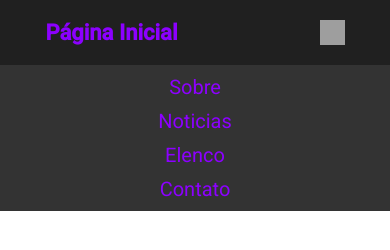
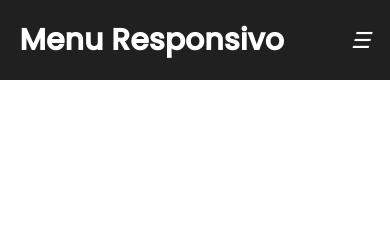
Before and after one commit to ericksntz/AW1-2023, a plain HTML site: page 2º Bimestre/Responsivo/index.html in a window 390 px wide. Drawn offline with Linux system fonts and the light colour scheme; grey boxes are pictures that could not be loaded.

Commit message:
Add files via upload

```diff
--- a/2º Bimestre/Responsivo/index.html
+++ b/2º Bimestre/Responsivo/index.html
@@ -8,22 +8,19 @@
     <title>Menu Responsivo</title>
 </head>
 <body>
-    <header>
-        <h1>Página Inicial</h1>
-        <ul>
-            <li><a href="#">Página Inicial</a></li>
-            <li><a href="#">Sobre</a></li>
-            <li><a href="#">Noticias</a></li>
-            <li><a href="#">Elenco</a></li>
-            <li><a href="#">Contato</a></li>
-        </ul>
-        <img src="https://icones.pro/wp-content/uploads/2021/04/icone-menu-violet.png">
-    </header>
-    <div class="menu">
-            <li>Sobre</a></li>
-            <li>Noticias</a></li>
-            <li>Elenco</a></li>
-            <li>Contato</a></li>
-    </div>
+    <nav>
+        <div class="logo">Menu Responsivo</div>
+        <input type="checkbox" id="check">
+        <label for="check" class="menu-btn">
+            <i class="fa-solid fa-bars">&#9776;</i>
+        </label>
+            <ul class="menu">
+              <li><a class="active" href="#">Início</a></li>
+              <li><a href="#">Sobre</a></li>
+              <li><a href="#">Serviços</a></li>
+              <li><a href="#">Galeria</a></li>
+              <li><a href="#">Contato</a></li>
+            </ul>
+    </nav>
 </body>
 </html>
--- a/2º Bimestre/Responsivo/style.css
+++ b/2º Bimestre/Responsivo/style.css
@@ -1,60 +1,96 @@
-@import url('https://fonts.googleapis.com/css2?family=Roboto:wght@100;400;500&display=swap');
-
+@import url('https://fonts.googleapis.com/css2?family=Poppins:ital,wght@0,100;0,200;0,300;0,400;0,500;1,100;1,200;1,300;1,400&display=swap');
 *{
-    color: rgb(140, 0, 255);
-    list-style: none;
-    text-decoration: none;
     margin: 0;
+    padding: 0;
+    box-sizing: border-box;
     font-size: 20px;
-    font-family: 'Roboto', sans-serif;
+    font-family: 'Poppins', sans-serif;
 }
 
-header {
+nav {
+    width: 100%;
+    height: 80px;
+    background-color: #202020;
     display: flex;
-    justify-content: space-around;
-    background-color: #202020;
-    padding:20px;
+    justify-content: space-between;
+    align-items: center;
+    padding: 0 5%;
 }
 
-h1 {
-    font-size: 22px;
-    font-weight: bolder;
+nav .logo {
+    color: #fff;
+    font-size: 35px;
+    font-weight: 700;
+    text-decoration: none;
+}
+nav ul {
+    display: flex;
+    list-style: none;
+    gap: 20px;
+}
+nav ul li {
+    margin: 0 5px;
 }
 
-ul {
-    display: flex;
-    align-items: center;
+nav ul li a {
+    color: #fff;
+    text-decoration: none;
+    font-size: 20px;
+    font-weight: 500;
+}
+nav ul li a:hover, .active {
+    color: #9f00ee;
+    transition: .5s;
 }
 
-a {
-    padding: 20px;
-}
-
-img {
-    width: 25px;
+nav .menu-btn i{
+    color: #fff;
+    font-size: 22px;
+    cursor: pointer;
     display: none;
 }
 
-.menu {
+#check {
     display: none;
 }
 
-@media screen and (max-width: 600px) {
-    a { display: none;
+@media (max-width: 600px) {
+    nav .menu-btn i {
+        display: block;
     }
-    img{
-        display: flex;
-        cursor: pointer;
+    nav ul {
+        display: block;
+        top: 80px;
+        right: -100%;
+        background: #101010;
+        position: fixed;
+        text-align: center;
+        width: 100%;
+        height: 100vh;
+    }
+    #check:checked ~ ul {
+        right: 0;
+        transition: .5s;
     }
 
-    .menu{
-        display: flex;
-        align-items: center;
-        flex-direction: column;
-        background-color: #333333;
-        height: 100%;
-        gap: 10px;
-        padding: 10px;
+    nav ul {
+        padding: 40%;
+    }
+    nav ul li {
+        margin: 5px 0;
+        display: block;
+        padding-bottom: 50px;
     }
 
+    nav ul li a {
+        font-size: 20px;
+    }
+    nav ul li a:hover, .active {
+        color: #9f00ee;
+        transition: .5s;
+    }
+
+    nav .logo {
+        font-size: 30px;
+    }
 }
```
